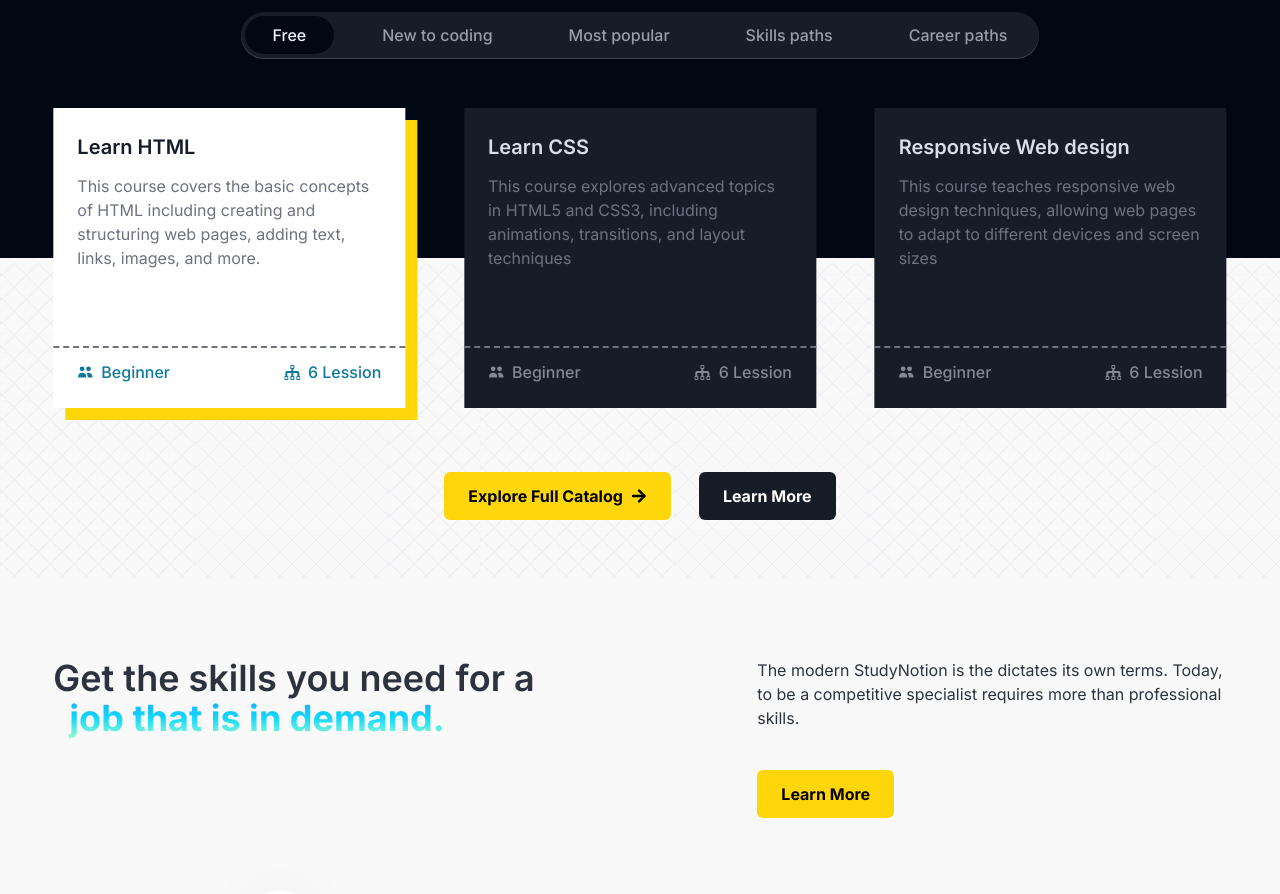
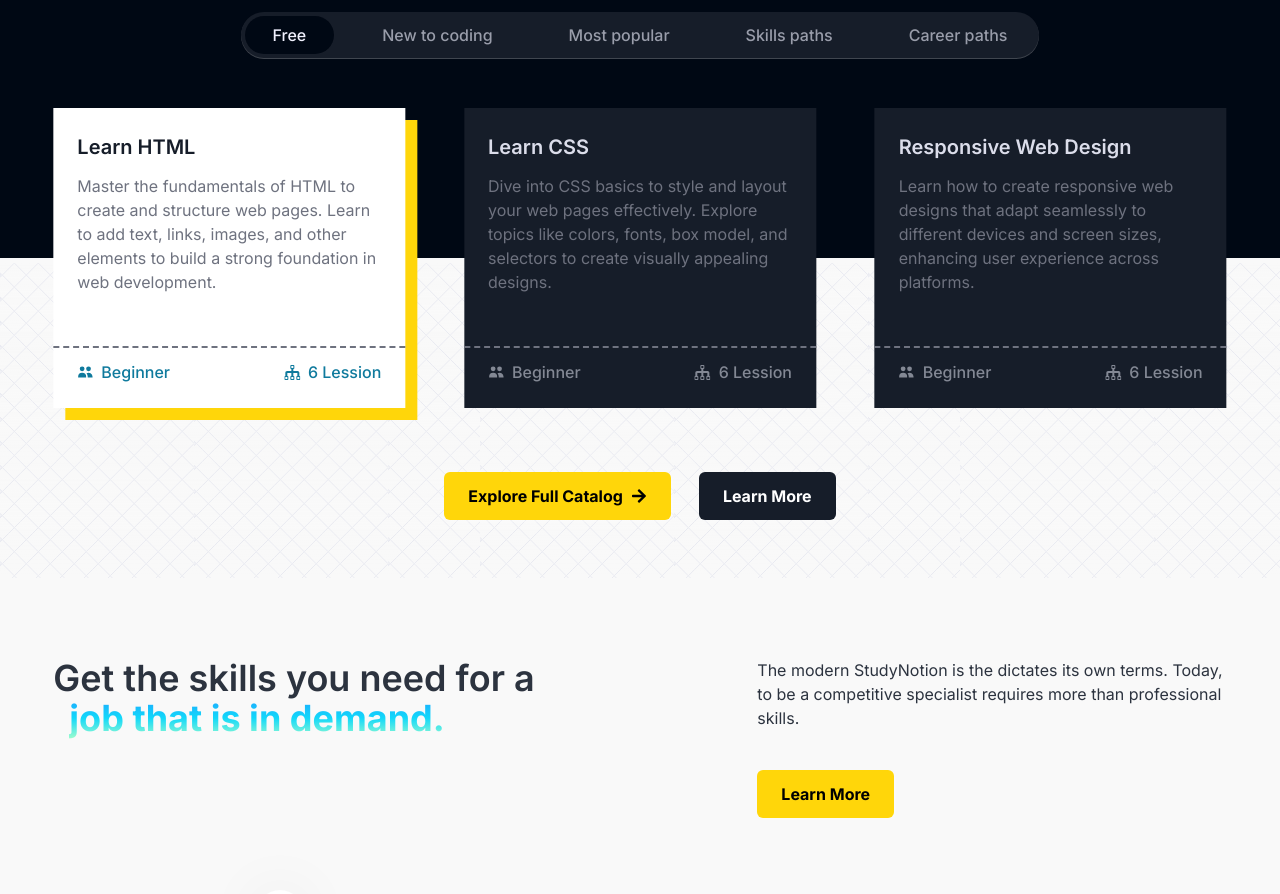
Before and after one commit to Sandipkushwaha20/StudyNotion, a React (Create React App) app: page / in a window 1280 px wide. Shown: the part 1780-2674 px from the top of the page. Built offline with nearby package versions, Linux system fonts and the light colour scheme; no server answers; a web font is replaced by a local one.

Commit message:
Front-end update

```diff
--- a/src/App.jsx
+++ b/src/App.jsx
@@ -23,7 +23,7 @@ import Catalog from "./pages/Catalog"
 import Contact from "./pages/Contact"
 import CourseDetails from "./pages/CourseDetails"
 import Dashboard from "./pages/Dashboard"
-import Error from "./pages/Error"
+// import Error from "./pages/Error"
 import ForgotPassword from "./pages/ForgotPassword"
 
 // Pages
--- a/src/components/core/Auth/Template.jsx
+++ b/src/components/core/Auth/Template.jsx
@@ -1,4 +1,4 @@
-import { FcGoogle } from "react-icons/fc"
+// import { FcGoogle } from "react-icons/fc"
 import { useSelector } from "react-redux"
 
 import frameImg from "../../../assets/Images/frame.png"
--- a/src/components/core/ContactUsPage/ContactUsForm.jsx
+++ b/src/components/core/ContactUsPage/ContactUsForm.jsx
@@ -29,7 +29,7 @@ const ContactUsForm = () => {
       console.log("ERROR MESSAGE - ", error.message)
       setLoading(false)
     }
-  }
+  };
 
   useEffect(() => {
     if (isSubmitSuccessful) {
--- a/src/data/homepage-explore.js
+++ b/src/data/homepage-explore.js
@@ -1,117 +1,238 @@
+// export const HomePageExplore = [
+//     {
+//         tag: 'Free',
+//         courses : [
+//             {
+//                 heading : "Learn HTML",
+//                 description : "This course covers the basic concepts of HTML including creating and structuring web pages, adding text, links, images, and more.",
+//                 level : 'Beginner',
+//                 lessionNumber : 6
+//             },
+//             {
+//                 heading : "Learn CSS",
+//                 description : "This course explores advanced topics in HTML5 and CSS3, including animations, transitions, and layout techniques",
+//                 level : 'Beginner',
+//                 lessionNumber : 6
+//             },
+//             {
+//                 heading : "Responsive Web design",
+//                 description : "This course teaches responsive web design techniques, allowing web pages to adapt to different devices and screen sizes",
+//                 level : 'Beginner',
+//                 lessionNumber : 6
+//             },
+//         ]
+//     },
+//     {
+//         tag: 'New to coding',
+//         courses : [
+//             {
+//                 heading : "HTML",
+//                 description : "This course covers the basic concepts of HTML including creating and structuring web pages, adding text, links, images, and more.",
+//                 level : 'Beginner',
+//                 lessionNumber : 6
+//             },
+//             {
+//                 heading : "CSS",
+//                 description : "This course explores advanced topics in HTML5 and CSS3, including animations, transitions, and layout techniques",
+//                 level : 'Beginner',
+//                 lessionNumber : 6
+//             },
+//             {
+//                 heading : "Responsive ",
+//                 description : "This course teaches responsive web design techniques, allowing web pages to adapt to different devices and screen sizes",
+//                 level : 'Beginner',
+//                 lessionNumber : 6
+//             },
+//         ]
+//     },
+//     {
+//         tag: 'Most popular',
+//         courses : [
+//             {
+//                 heading : "Java",
+//                 description : "This course covers the basic concepts of HTML including creating and structuring web pages, adding text, links, images, and more.",
+//                 level : 'Beginner',
+//                 lessionNumber : 6
+//             },
+//             {
+//                 heading : "Python",
+//                 description : "This course explores advanced topics in HTML5 and CSS3, including animations, transitions, and layout techniques",
+//                 level : 'Beginner',
+//                 lessionNumber : 6
+//             },
+//             {
+//                 heading : "SCSS",
+//                 description : "This course teaches responsive web design techniques, allowing web pages to adapt to different devices and screen sizes",
+//                 level : 'Beginner',
+//                 lessionNumber : 6
+//             },
+//         ]
+//     },
+//     {
+//         tag: 'Skills paths',
+//         courses : [
+//             {
+//                 heading : "Flask",
+//                 description : "This course covers the basic concepts of HTML including creating and structuring web pages, adding text, links, images, and more.",
+//                 level : 'Beginner',
+//                 lessionNumber : 6
+//             },
+//             {
+//                 heading : "Django",
+//                 description : "This course explores advanced topics in HTML5 and CSS3, including animations, transitions, and layout techniques",
+//                 level : 'Beginner',
+//                 lessionNumber : 6
+//             },
+//             {
+//                 heading : "Fast API",
+//                 description : "This course teaches responsive web design techniques, allowing web pages to adapt to different devices and screen sizes",
+//                 level : 'Beginner',
+//                 lessionNumber : 6
+//             },
+//         ]
+//     },
+//     {
+//         tag: 'Career paths',
+//         courses : [
+//             {
+//                 heading : "Next.js",
+//                 description : "This course covers the basic concepts of HTML including creating and structuring web pages, adding text, links, images, and more.",
+//                 level : 'Beginner',
+//                 lessionNumber : 6
+//             },
+//             {
+//                 heading : "Nuxt.js",
+//                 description : "This course explores advanced topics in HTML5 and CSS3, including animations, transitions, and layout techniques",
+//                 level : 'Beginner',
+//                 lessionNumber : 6
+//             },
+//             {
+//                 heading : "Sanity",
+//                 description : "This course teaches responsive web design techniques, allowing web pages to adapt to different devices and screen sizes",
+//                 level : 'Beginner',
+//                 lessionNumber : 6
+//             },
+//         ]
+//     },
+// ]
+
+
+
+
 export const HomePageExplore = [
     {
         tag: 'Free',
-        courses : [
+        courses: [
             {
-                heading : "Learn HTML",
-                description : "This course covers the basic concepts of HTML including creating and structuring web pages, adding text, links, images, and more.",
-                level : 'Beginner',
-                lessionNumber : 6
+                heading: "Learn HTML",
+                description: "Master the fundamentals of HTML to create and structure web pages. Learn to add text, links, images, and other elements to build a strong foundation in web development.",
+                level: 'Beginner',
+                lessionNumber: 6
             },
             {
-                heading : "Learn CSS",
-                description : "This course explores advanced topics in HTML5 and CSS3, including animations, transitions, and layout techniques",
-                level : 'Beginner',
-                lessionNumber : 6
+                heading: "Learn CSS",
+                description: "Dive into CSS basics to style and layout your web pages effectively. Explore topics like colors, fonts, box model, and selectors to create visually appealing designs.",
+                level: 'Beginner',
+                lessionNumber: 6
             },
             {
-                heading : "Responsive Web design",
-                description : "This course teaches responsive web design techniques, allowing web pages to adapt to different devices and screen sizes",
-                level : 'Beginner',
-                lessionNumber : 6
+                heading: "Responsive Web Design",
+                description: "Learn how to create responsive web designs that adapt seamlessly to different devices and screen sizes, enhancing user experience across platforms.",
+                level: 'Beginner',
+                lessionNumber: 6
             },
         ]
     },
     {
         tag: 'New to coding',
-        courses : [
+        courses: [
             {
-                heading : "HTML",
-                description : "This course covers the basic concepts of HTML including creating and structuring web pages, adding text, links, images, and more.",
-                level : 'Beginner',
-                lessionNumber : 6
+                heading: "HTML",
+                description: "Start your coding journey by learning HTML to structure web content. Understand the basics of tags, elements, and creating simple web pages.",
+                level: 'Beginner',
+                lessionNumber: 6
             },
             {
-                heading : "CSS",
-                description : "This course explores advanced topics in HTML5 and CSS3, including animations, transitions, and layout techniques",
-                level : 'Beginner',
-                lessionNumber : 6
+                heading: "CSS",
+                description: "Discover how to style web pages using CSS. Learn the essentials of designing layouts, customizing appearances, and adding interactivity.",
+                level: 'Beginner',
+                lessionNumber: 6
             },
             {
-                heading : "Responsive ",
-                description : "This course teaches responsive web design techniques, allowing web pages to adapt to different devices and screen sizes",
-                level : 'Beginner',
-                lessionNumber : 6
+                heading: "Responsive",
+                description: "Understand the principles of responsive design to build web pages that look great on any device, from desktops to smartphones.",
+                level: 'Beginner',
+                lessionNumber: 6
             },
         ]
     },
     {
         tag: 'Most popular',
-        courses : [
+        courses: [
             {
-                heading : "Java",
-                description : "This course covers the basic concepts of HTML including creating and structuring web pages, adding text, links, images, and more.",
-                level : 'Beginner',
-                lessionNumber : 6
+                heading: "Java",
+                description: "Learn Java programming from scratch, focusing on core concepts like variables, loops, classes, and building small applications.",
+                level: 'Beginner',
+                lessionNumber: 6
             },
             {
-                heading : "Python",
-                description : "This course explores advanced topics in HTML5 and CSS3, including animations, transitions, and layout techniques",
-                level : 'Beginner',
-                lessionNumber : 6
+                heading: "Python",
+                description: "Explore Python programming, known for its simplicity and versatility. Learn to write scripts, automate tasks, and solve real-world problems.",
+                level: 'Beginner',
+                lessionNumber: 6
             },
             {
-                heading : "SCSS",
-                description : "This course teaches responsive web design techniques, allowing web pages to adapt to different devices and screen sizes",
-                level : 'Beginner',
-                lessionNumber : 6
+                heading: "SCSS",
+                description: "Get hands-on with SCSS to create maintainable and modular stylesheets for scalable web applications.",
+                level: 'Beginner',
+                lessionNumber: 6
             },
         ]
     },
     {
         tag: 'Skills paths',
-        courses : [
+        courses: [
             {
-                heading : "Flask",
-                description : "This course covers the basic concepts of HTML including creating and structuring web pages, adding text, links, images, and more.",
-                level : 'Beginner',
-                lessionNumber : 6
+                heading: "Flask",
+                description: "Learn Flask, a Python web framework, to create robust and dynamic web applications with ease.",
+                level: 'Beginner',
+                lessionNumber: 6
             },
             {
-                heading : "Django",
-                description : "This course explores advanced topics in HTML5 and CSS3, including animations, transitions, and layout techniques",
-                level : 'Beginner',
-                lessionNumber : 6
+                heading: "Django",
+                description: "Master Django, a high-level Python framework, to build secure, scalable, and database-driven websites.",
+                level: 'Beginner',
+                lessionNumber: 6
             },
             {
-                heading : "Fast API",
-                description : "This course teaches responsive web design techniques, allowing web pages to adapt to different devices and screen sizes",
-                level : 'Beginner',
-                lessionNumber : 6
+                heading: "Fast API",
+                description: "Understand FastAPI, a modern web framework for building APIs quickly with Python, focusing on speed and ease of use.",
+                level: 'Beginner',
+                lessionNumber: 6
             },
         ]
     },
     {
         tag: 'Career paths',
-        courses : [
+        courses: [
             {
-                heading : "Next.js",
-                description : "This course covers the basic concepts of HTML including creating and structuring web pages, adding text, links, images, and more.",
-                level : 'Beginner',
-                lessionNumber : 6
+                heading: "Next.js",
+                description: "Learn Next.js, a React-based framework, to build fast and SEO-friendly web applications with server-side rendering.",
+                level: 'Beginner',
+                lessionNumber: 6
             },
             {
-                heading : "Nuxt.js",
-                description : "This course explores advanced topics in HTML5 and CSS3, including animations, transitions, and layout techniques",
-                level : 'Beginner',
-                lessionNumber : 6
+                heading: "Nuxt.js",
+                description: "Master Nuxt.js to develop versatile and high-performance web applications using the power of Vue.js.",
+                level: 'Beginner',
+                lessionNumber: 6
             },
             {
-                heading : "Sanity",
-                description : "This course teaches responsive web design techniques, allowing web pages to adapt to different devices and screen sizes",
-                level : 'Beginner',
-                lessionNumber : 6
+                heading: "Sanity",
+                description: "Explore Sanity, a modern content management system, to create dynamic and headless content-driven websites.",
+                level: 'Beginner',
+                lessionNumber: 6
             },
         ]
     },
-]
+];
--- a/src/services/apis.js
+++ b/src/services/apis.js
@@ -1,4 +1,5 @@
 //! here mentioned all links through which we call
+
 const BASE_URL = process.env.REACT_APP_BASE_URL
 
 // AUTH ENDPOINTS
--- a/src/services/operations/authAPI.js
+++ b/src/services/operations/authAPI.js
@@ -13,6 +13,8 @@ const {
   RESETPASSTOKEN_API,
   RESETPASSWORD_API,
 } = endpoints
+
+
 
 export function sendOtp(email, navigate) {
   return async (dispatch) => {
```
Also changed, not shown: src/components/Common/Navbar.jsx (+12 -4 lines), src/components/Common/SideBar/SideBar.jsx (+6 -6 lines), src/components/core/Auth/LoginForm.jsx (+8 -2 lines), src/components/core/Auth/SignupForm.jsx (+8 -2 lines).
